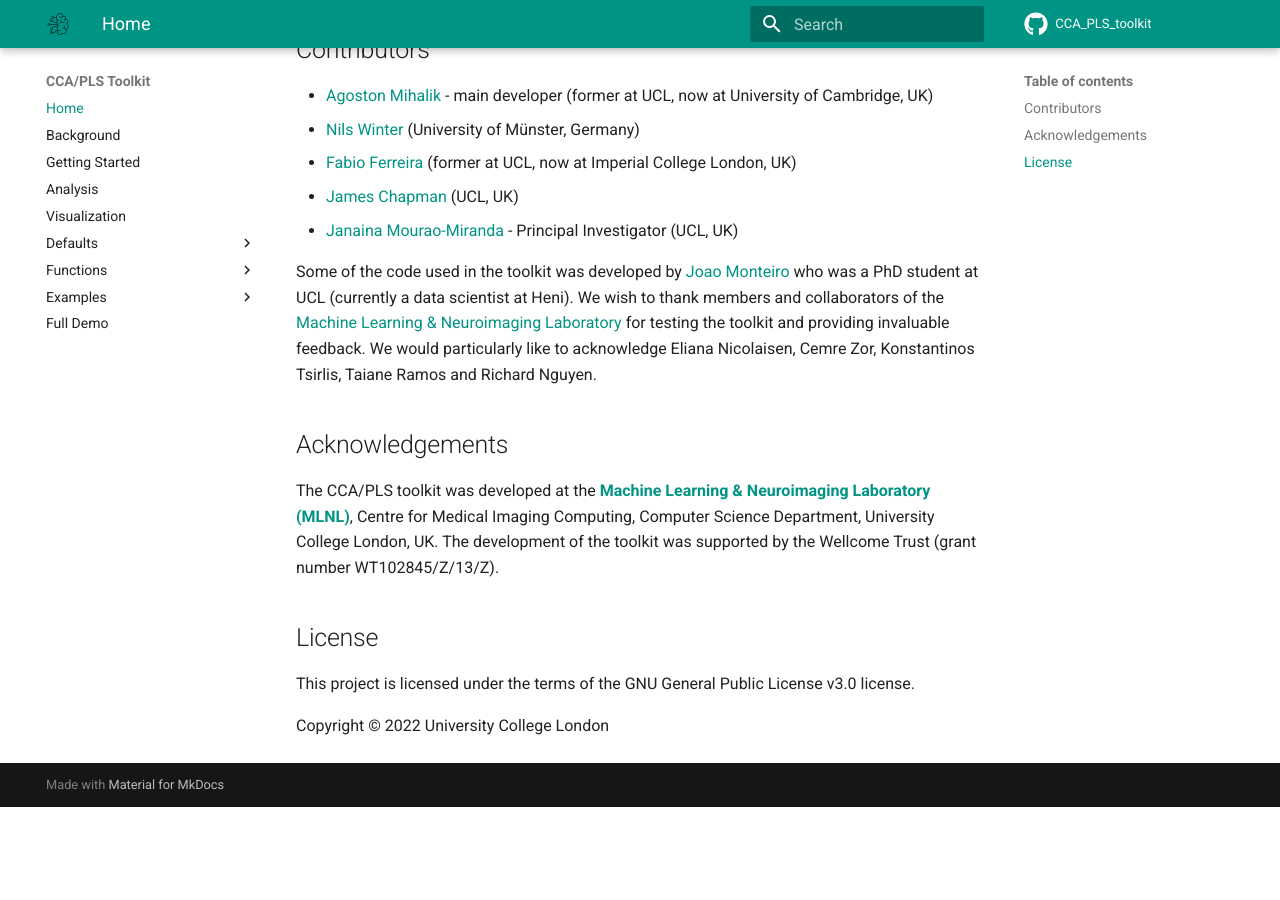
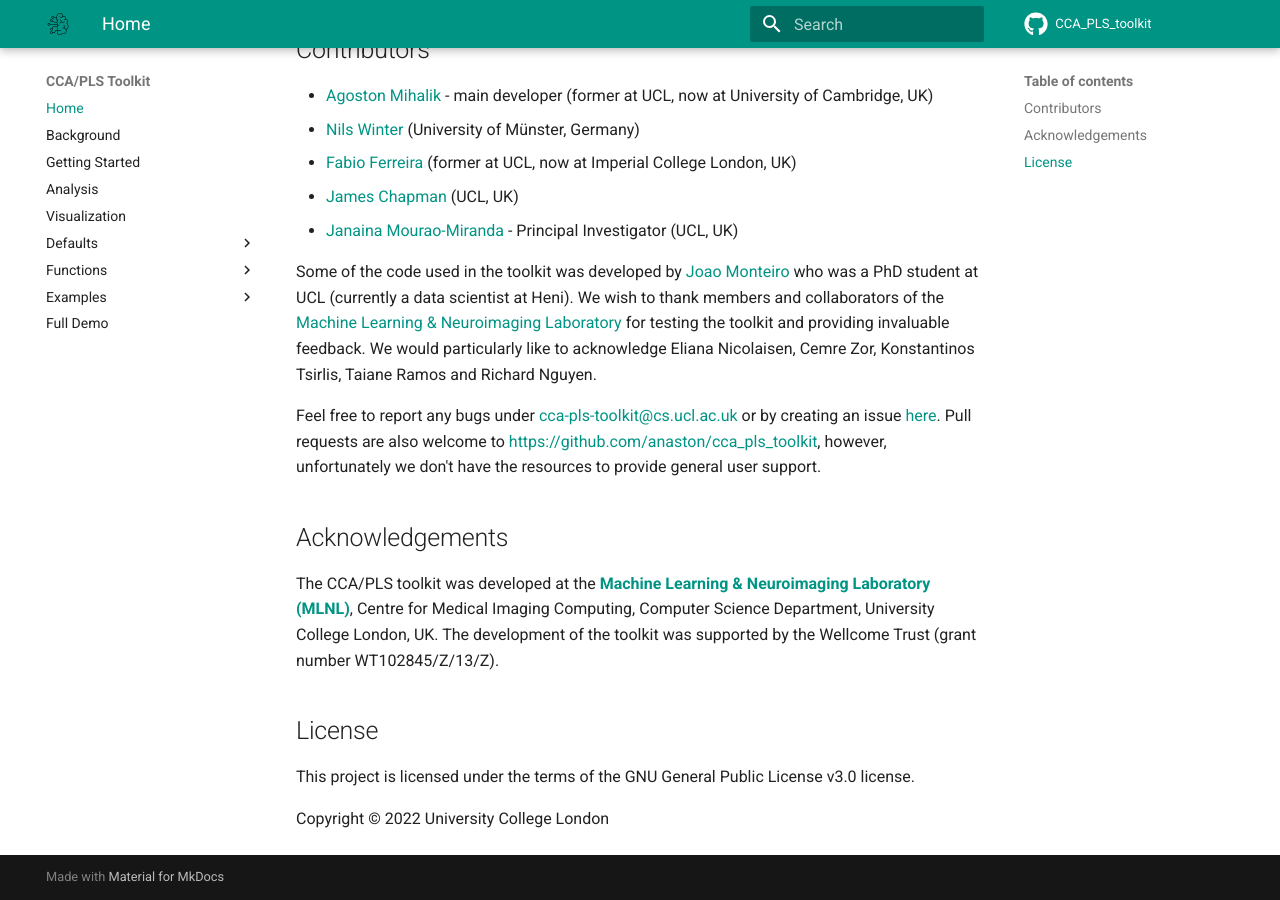
Before and after one commit to anaston/cca_pls_toolkit, an MkDocs documentation site: the page built from documentation/docs/index.md, in a window 1280 px wide and 900 px high, scrolled down 1304 px. Built offline with MkDocs 1.6.1 and Material for MkDocs 9.7.7, drawn with Linux system fonts in a browser that asks for light colours; comment, search, counter and statistics services are not loaded; before the commit the page ends 2111 px from its top, so only the background shows below that.

Commit message:
Add back cca-pls-toolkit@cs.ucl.ac.uk in README and documentation with clarification (#11)

```diff
--- a/documentation/docs/index.md
+++ b/documentation/docs/index.md
@@ -34,6 +34,8 @@ Please use the menu on the left to get started with the toolkit.
 
 Some of the code used in the toolkit was developed by [Joao Monteiro](https://github.com/jmmonteiro) who was a PhD student at UCL (currently a data scientist at Heni). We wish to thank members and collaborators of the [Machine Learning & Neuroimaging Laboratory](http://www.mlnl.cs.ucl.ac.uk) for testing the toolkit and providing invaluable feedback. We would particularly like to acknowledge Eliana Nicolaisen, Cemre Zor, Konstantinos Tsirlis, Taiane Ramos and Richard Nguyen.
 
+Feel free to report any bugs under [cca-pls-toolkit@cs.ucl.ac.uk](mailto:cca-pls-toolkit@cs.ucl.ac.uk) or by creating an issue [here](https://github.com/anaston/cca_pls_toolkit/issues). Pull requests are also welcome to [https://github.com/anaston/cca_pls_toolkit](https://github.com/anaston/cca_pls_toolkit), however, unfortunately we don't have the resources to provide general user support.
+
 ## Acknowledgements
 
 The CCA/PLS toolkit was developed at the [__Machine Learning & Neuroimaging Laboratory (MLNL)__](http://www.mlnl.cs.ucl.ac.uk), Centre for Medical Imaging Computing, Computer Science Department, University College London, UK. The development of the toolkit was supported by the Wellcome Trust (grant number WT102845/Z/13/Z).
```
Also changed, not shown: README.md.
